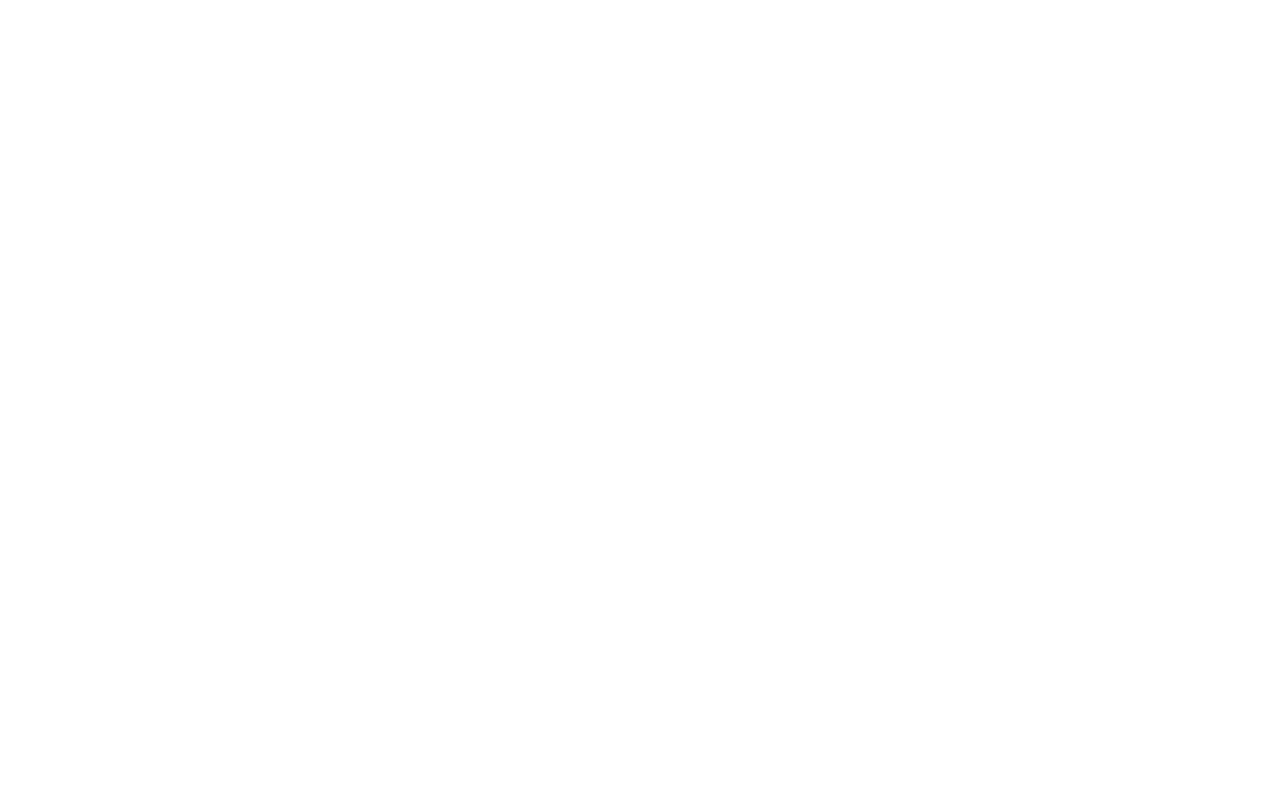
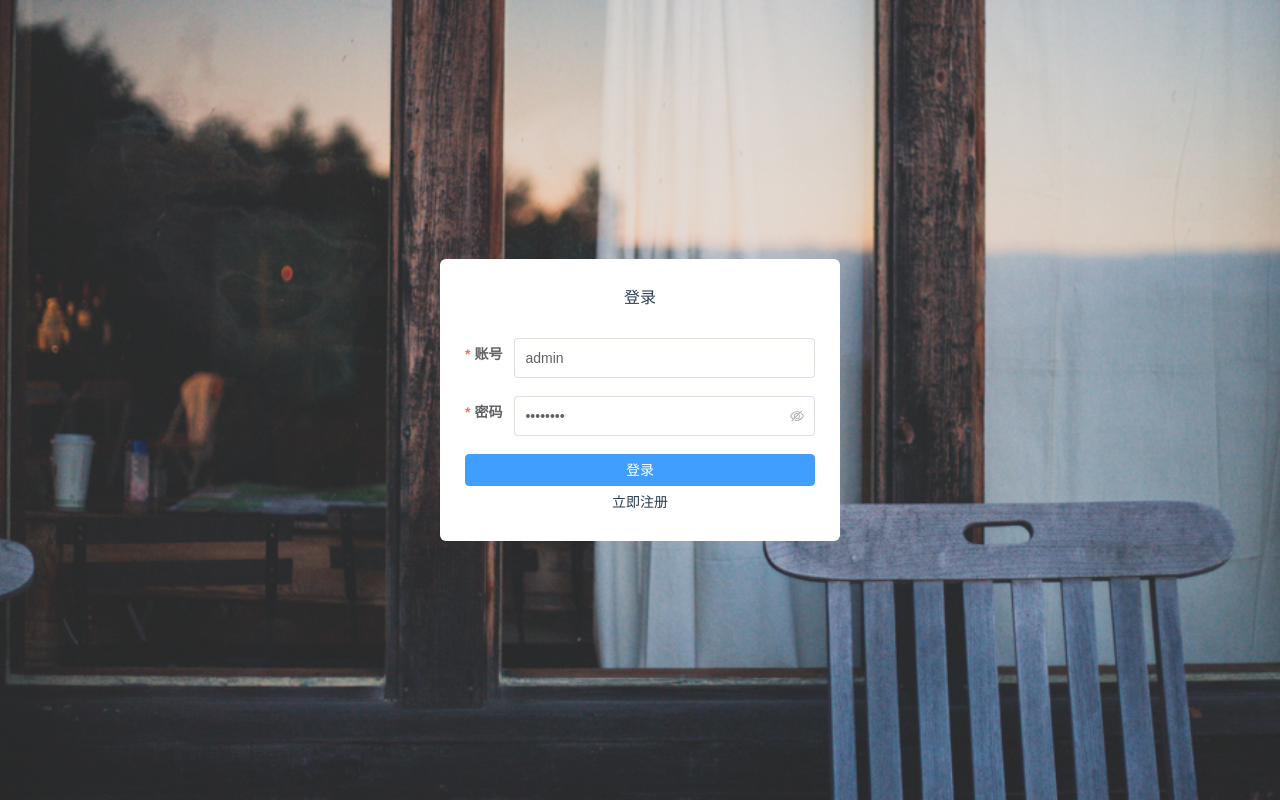
Before and after one commit to Diven-xinhai/vue3-vite-ts-admin, a Vue app: page /login in a window 1280 px wide. Before the commit this address had no page. Built offline with nearby package versions, Linux system fonts and the light colour scheme.

Commit message:
封装axios

```diff
--- a/package.json
+++ b/package.json
@@ -9,11 +9,14 @@
     "preview": "vite preview"
   },
   "dependencies": {
+    "@types/js-cookie": "^3.0.1",
     "axios": "^0.26.1",
     "element-plus": "^2.1.9",
     "fast-glob": "^3.2.11",
+    "js-cookie": "^3.0.1",
     "vue": "^3.2.25",
-    "vue-router": "^4.0.14"
+    "vue-router": "^4.0.14",
+    "vuex": "^4.0.2"
   },
   "devDependencies": {
     "@types/node": "^17.0.23",
@@ -22,6 +25,7 @@
     "typescript": "^4.5.4",
     "vite": "^2.9.0",
     "vite-plugin-svg-icons": "^2.0.1",
+    "vite-plugin-vue-setup-extend": "^0.4.0",
     "vue-tsc": "^0.29.8"
   }
 }
--- /dev/null
+++ b/src/api/login.ts
@@ -0,0 +1,33 @@
+/*
+ * @Date: 2022-04-15 17:49:49
+ * @LastEditors: YeKe
+ * @LastEditTime: 2022-04-15 18:00:46
+ * @FilePath: \vue3-vite-ts-admin\src\api\login.ts
+ */
+import request from '@/utils/request'
+// 登录方法
+export function login(data: object) {
+    return request({
+        url: '/login',
+        headers: {
+            isToken: false
+        },
+        method: 'post',
+        data: data
+    })
+}
+// 获取用户详细信息
+export function getInfo() {
+    return request({
+        url: '/getInfo',
+        method: 'get'
+    })
+}
+
+// 退出方法
+export function logout() {
+    return request({
+        url: '/logout',
+        method: 'post'
+    })
+}
--- a/src/assets/styles/index.scss
+++ b/src/assets/styles/index.scss
@@ -67,6 +67,75 @@ div:focus {
     display: block;
 }
 
+
+.flex {
+    display: flex;
+}
+
+.flex-row {
+    display: -webkit-flex;
+    /* Safari */
+    display: flex;
+}
+
+.flex-column {
+    display: -webkit-flex;
+    /* Safari */
+    display: flex;
+    flex-direction: column;
+}
+
+.flex-main-center {
+    justify-content: center;
+}
+
+.flex-main-between {
+    /*两端对齐*/
+    justify-content: space-between;
+}
+
+.flex-main-around {
+    justify-content: space-around;
+}
+
+.flex-main-end {
+    justify-content: flex-end;
+}
+
+.flex-cross-center {
+    align-items: center;
+}
+
+.flex-cross-end {
+    align-items: flex-end;
+}
+
+.flex-cross-between {
+    align-items: space-between;
+}
+
+.flex-content-around {
+    align-content: space-around;
+}
+
+.align-end {
+    align-self: flex-end
+}
+
+.flex-wrap {
+    flex-wrap: wrap
+}
+
+.flex-grow {
+    flex-grow: 1;
+    /* default 0   1代表占据剩余空间 */
+}
+
+.flex-shrink {
+    flex-shrink: 0;
+    /* default 1   如果所有项目的flex-shrink属性都为1，当空间不足时，都将等比例缩小。如果一个项目的flex-shrink属性为0，其他项目都为1，则空间不足时，前者不缩小。 */
+}
+
 .pointer {
     cursor: pointer;
 }
--- a/src/router/index.ts
+++ b/src/router/index.ts
@@ -1,7 +1,7 @@
 /*
  * @Date: 2022-04-11 10:00:44
  * @LastEditors: YeKe
- * @LastEditTime: 2022-04-11 11:46:38
+ * @LastEditTime: 2022-04-15 11:16:42
  * @FilePath: \vue3-vite-ts-admin\src\router\index.ts
  */
 import { createRouter, createWebHistory, RouteRecordRaw } from "vue-router";
@@ -18,6 +18,16 @@ const routes: Array<RouteRecordRaw> = [
         component: () => import('@/views/redirect/index.vue')
       }
     ]
+  },
+  {
+    path: '/login',
+    name: 'Login',
+    component: () => import('@/views/login.vue'),
+  },
+  {
+    path: '/register',
+    name: 'Register',
+    component: () => import('@/views/register.vue'),
   },
   {
     path: '',
--- /dev/null
+++ b/src/store/getters.ts
@@ -0,0 +1,6 @@
+/*
+ * @Date: 2022-04-15 16:39:25
+ * @LastEditors: YeKe
+ * @LastEditTime: 2022-04-15 16:39:26
+ * @FilePath: \vue3-vite-ts-admin\src\store\actions.ts
+ */
--- /dev/null
+++ b/src/store/index.ts
@@ -0,0 +1,6 @@
+/*
+ * @Date: 2022-04-15 16:39:12
+ * @LastEditors: YeKe
+ * @LastEditTime: 2022-04-15 16:39:13
+ * @FilePath: \vue3-vite-ts-admin\src\store\index.ts
+ */
--- /dev/null
+++ b/src/views/login.vue
@@ -0,0 +1,79 @@
+<template>
+  <div class="flex flex-main-center flex-cross-center login-wrap">
+    <el-form ref="loginRef" :model="loginForm" :rules="loginRules" class="login-form">
+      <p class="title">登录</p>
+      <el-form-item label="账号" prop="username">
+        <el-input v-model="loginForm.username" />
+      </el-form-item>
+      <el-form-item label="密码" prop="password">
+        <el-input v-model.number="loginForm.password" type="password" show-password />
+      </el-form-item>
+      <el-form-item style="width: 100%">
+        <el-button
+          type="primary"
+          style="width: 100%"
+          :loading="loading"
+          @click.prevent="handleLogin"
+          >登录</el-button
+        >
+        <div style="width: 100%">
+          <router-link class="link-type" :to="'/register'">立即注册</router-link>
+        </div>
+      </el-form-item>
+    </el-form>
+  </div>
+</template>
+
+<script setup lang="ts" name="Login">
+import { getRouters } from "@/api/menu.js";
+import { ref, getCurrentInstance } from "vue";
+const { proxy } = getCurrentInstance();
+
+const loginForm = ref({
+  username: "admin",
+  password: "admin123",
+  rememberMe: false,
+  code: "",
+  uuid: "",
+});
+
+const loginRules = {
+  username: [{ required: true, trigger: "blur", message: "请输入您的账号" }],
+  password: [{ required: true, trigger: "blur", message: "请输入您的密码" }],
+  code: [{ required: true, trigger: "change", message: "请输入验证码" }],
+};
+
+const loading = ref(false);
+
+const handleLogin = () => {
+  proxy.$refs.loginRef.validate((valid) => {
+    if (valid) {
+        console.log(111);
+
+    }
+  });
+};
+</script>
+
+<style lang="scss" scoped>
+.login-wrap {
+  height: 100%;
+  background-image: url("../assets/images/login-background.jpg");
+  background-size: cover;
+  .login-form {
+    width: 400px;
+    padding: 25px 25px 5px 25px;
+    border-radius: 6px;
+    background-color: #fff;
+    .el-input {
+      height: 40px;
+      input {
+        height: 40px;
+      }
+    }
+    .title {
+      margin: 0 auto 30px auto;
+    }
+  }
+}
+</style>
--- /dev/null
+++ b/src/views/register.vue
@@ -0,0 +1,22 @@
+<!--
+ * @Date: 2022-04-11 11:46:06
+ * @LastEditors: YeKe
+ * @LastEditTime: 2022-04-15 10:43:23
+ * @FilePath: \vue3-vite-ts-admin\src\views\register.vue
+-->
+<template>
+  <div class="title">我是注册</div>
+</template>
+
+<script setup lang="ts">
+import { onMounted } from "vue";
+import { getRouters } from "@/api/menu.js";
+
+
+</script>
+
+<style lang="scss" scoped>
+.title {
+  color: $red;
+}
+</style>
--- a/vite.config.ts
+++ b/vite.config.ts
@@ -1,13 +1,14 @@
 /*
  * @Date: 2022-04-08 16:39:36
  * @LastEditors: YeKe
- * @LastEditTime: 2022-04-13 10:43:10
+ * @LastEditTime: 2022-04-15 10:35:31
  * @FilePath: \vue3-vite-ts-admin\vite.config.ts
  */
 import { defineConfig } from 'vite'
 import vue from '@vitejs/plugin-vue'
 import { join, resolve } from "path";
 import { createSvgIconsPlugin } from "vite-plugin-svg-icons";
+import VueSetupExtend from 'vite-plugin-vue-setup-extend'
 
 // https://vitejs.dev/config/
 export default defineConfig({
@@ -20,6 +21,7 @@ export default defineConfig({
       inject: 'body-last',//body-last|body-first默认body-last
       customDomId: '__svg__icons__dom__', //默认__svg__icons__dom__
     }),
+    VueSetupExtend()
   ],
   server: {
     host: '0.0.0.0'
```
Also changed, not shown: src/store/modules/user.ts (added, +99 -0 lines), src/utils/auth.ts (added, +21 -0 lines), src/api/menu.ts (renamed from src/api/menu.js), src/assets/images/login-background.jpg (added), 1 other file (tests, documents, lock files or other folders).
